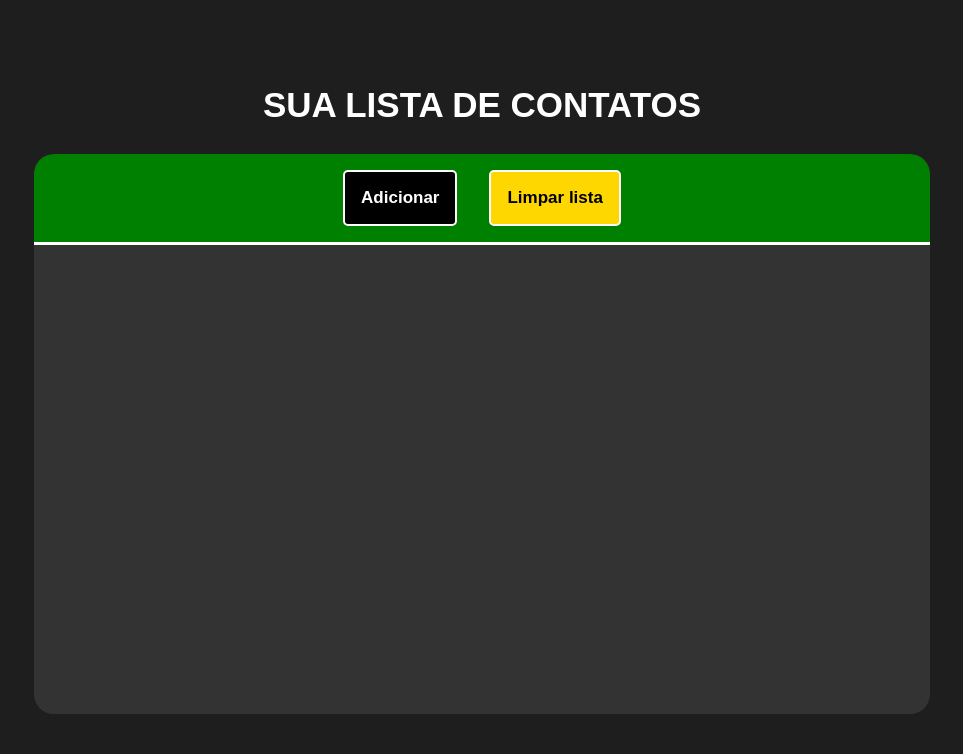
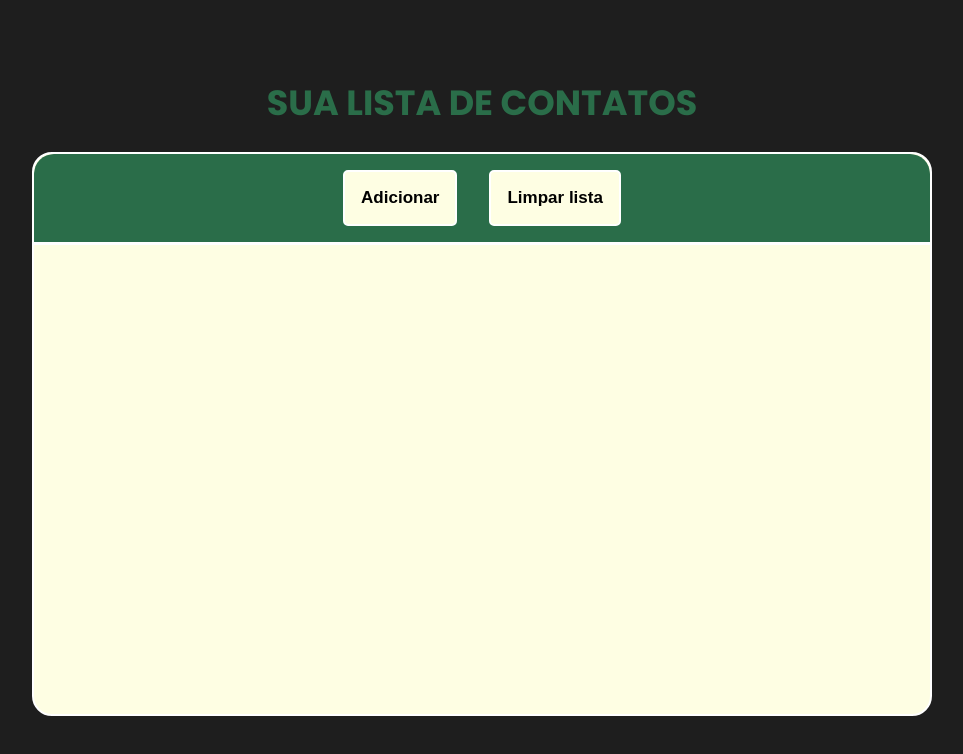
Before and after one commit to LucasBalbueno/ListContact, a React (Vite) app: page / in a window 1280 px wide. Shown: the top 754 px of the page, without its empty margins (158-1121 px from the left). Built offline with nearby package versions, Linux system fonts and the light colour scheme.

Commit message:
Mudando estilização

```diff
--- a/index.html
+++ b/index.html
@@ -4,6 +4,9 @@
     <meta charset="UTF-8" />
     <link rel="icon" type="image/svg+xml" href="./src/assets/Favicon.svg" />
     <meta name="viewport" content="width=device-width, initial-scale=1.0" />
+    <link rel="preconnect" href="https://fonts.googleapis.com">
+    <link rel="preconnect" href="https://fonts.gstatic.com" crossorigin>
+    <link href="https://fonts.googleapis.com/css2?family=Poppins:ital,wght@0,100;0,200;0,300;0,400;0,500;0,600;0,700;0,800;0,900;1,100;1,200;1,300;1,400;1,500;1,600;1,700;1,800;1,900&display=swap" rel="stylesheet">
     <title>Lista de Contatos</title>
   </head>
   <body>
--- a/src/assets/styles/Global.ts
+++ b/src/assets/styles/Global.ts
@@ -48,6 +48,6 @@
     main {
         color: white;
         font-size: 17px;
-        font-family: Arial, Helvetica, sans-serif;
+        font-family: "Poppins", sans-serif;
     }
 `;
--- a/src/components/Contacts/style.ts
+++ b/src/components/Contacts/style.ts
@@ -19,7 +19,7 @@
         margin-bottom: .5rem;
 
         span {
-            color: green;
+            color:  rgb(42, 109, 73);
             font-weight: bold;
         }
     }
--- a/src/components/HeaderControls/style.ts
+++ b/src/components/HeaderControls/style.ts
@@ -3,7 +3,7 @@
 export const Container = styled.header`
     border-radius: 20px 20px 0 0;
     height: 13%;
-    background-color: green;
+    background-color: rgb(42, 109, 73);
     padding: .5rem 2rem;
     display: flex;
     justify-content: center;
@@ -21,12 +21,12 @@
 
     .buttonAdd {
         margin-right: 2rem;
-        background-color: black;
-        color: white;
+        background-color: rgb(254, 254, 227);
+        color: black;
     }
 
     .buttonReset {
-        background-color: #FFD700;
+        background-color:rgb(254, 254, 227);
         color: black;
     }
 
--- a/src/components/pages/ListContact/style.ts
+++ b/src/components/pages/ListContact/style.ts
@@ -14,6 +14,7 @@
         text-transform: uppercase;
         font-weight: bold;
         margin-bottom: 2rem;
+        color: rgb(42, 109, 73);
     }
 
     @media  (max-width: 1200px) {
@@ -24,11 +25,12 @@
 `;
 
 export const Container = styled.div`
-    background-color: #333333;
+    background-color: rgb(254, 254, 227);
     width: 70%;
     height: 70vh;
     border-radius: 20px;
     overflow-y: scroll;
+    border: 2px solid white;
 
     @media  (max-width: 1200px) {
         width: 95%;
--- a/src/components/pages/Modal/style.ts
+++ b/src/components/pages/Modal/style.ts
@@ -31,7 +31,7 @@
     h3 {
         font-size: 30px;
         font-weight: bold;
-        color: green;
+        color: rgb(42, 109, 73);
     }
 
     p{
@@ -85,7 +85,7 @@
         }
 
         .buttonSave {
-            background-color: green;
+            background-color: rgb(42, 109, 73);
         }
     }
 
```
